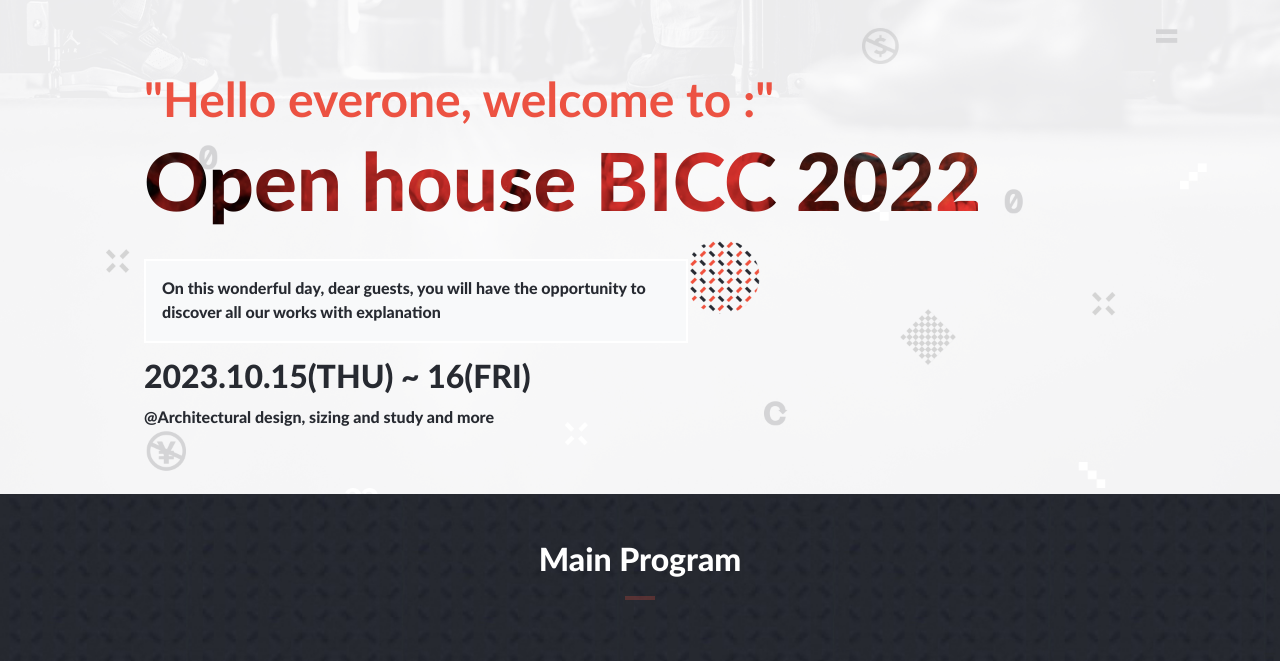
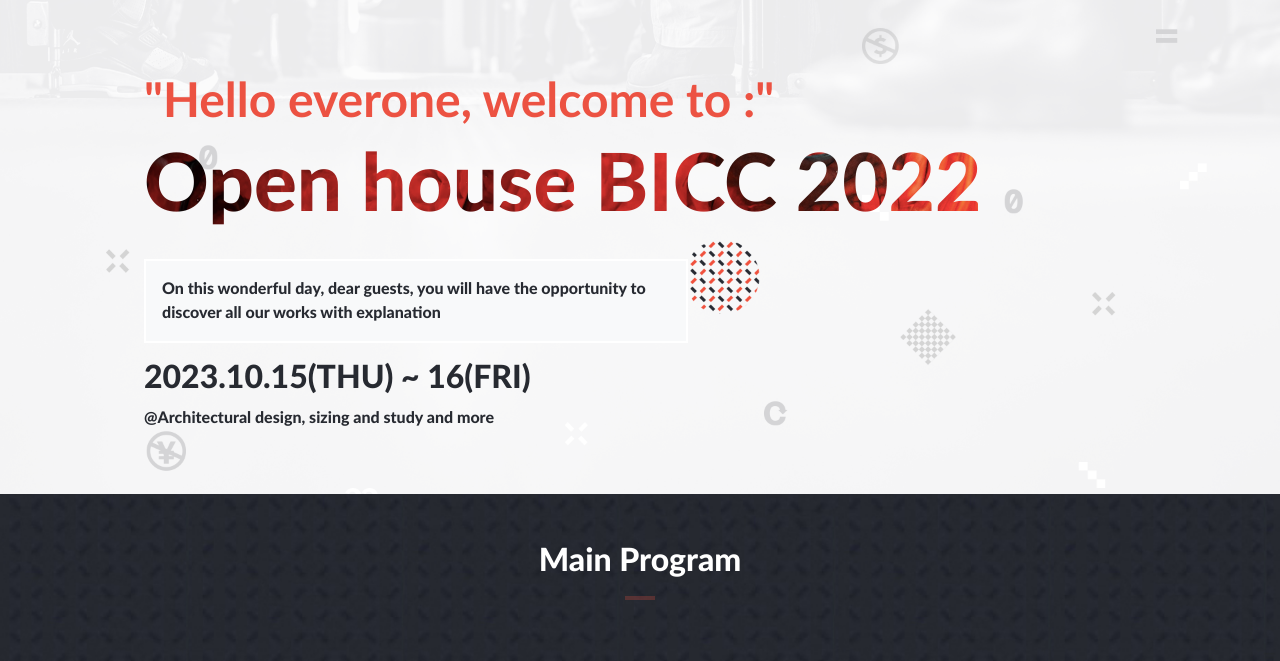
Before and after one commit to francksefu/Capstone-project, a website: page index.html in a window 1280 px wide. Shown: the part 133-794 px from the top of the page. Drawn offline with nearby package versions, Linux system fonts and the light colour scheme; files whose address does not match are found by name.

Commit message:
Update style.css text

```diff
--- a/index.html
+++ b/index.html
@@ -68,9 +68,9 @@
     <div class="accueil mt-0" id="home">
       <section id="partie1" class="pb-3 pt-5">
           <h2 class="pt-5 ms-3 rouge display-5 margeB bg-transparent">"Hello everone, welcome to :"<br></h2>
-          <div class="rougePhoto">
-            <h1 class="ms-3 mb-4 rougePhoto w-100 h-100 display-1 margeB bg-transparent">Open house BICC 2022</h1>
-          </div>
+
+            <h1 class=" rougeBge ms-3 mb-4 w-100 h-100 display-1 margeB bg-transparent">Open house BICC 2022</h1>
+
 
           <div class="pWidth bg-transparent">
             <p class="text-start p-3 me-3 border border-white border-2 ms-3 bg-light">
--- a/style.css
+++ b/style.css
@@ -76,12 +76,10 @@
   background-color: var(--gry-color);
 }
 
-h1.rougePhoto {
+.rougeBge {
+  background-image: url("photo/title.png");
   -webkit-background-clip: text;
-  background-clip: 'text';
-  background-image: url(photo/title.png);
-  background-size: cover;
-  color: transparent;
+  -webkit-text-fill-color: transparent;
 }
 
 .rouge {
```
